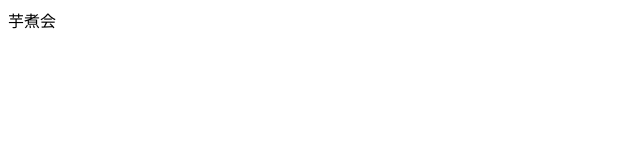
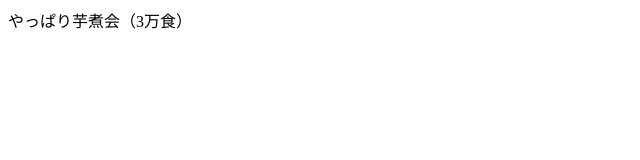
Before and after one commit to trow16/Geisai_ShiftManagement, a plain HTML site: page index.html in a window 1280 px wide. Shown: the whole page, without its empty margins (0-640 px from the left). Drawn offline with Linux system fonts and the light colour scheme.

Commit message:
Update index.html

```diff
--- a/index.html
+++ b/index.html
@@ -6,7 +6,7 @@
 </head>
 
 <body>
-	芋煮会
+	やっぱり芋煮会（3万食）
 </body>
 
 </html>
```
